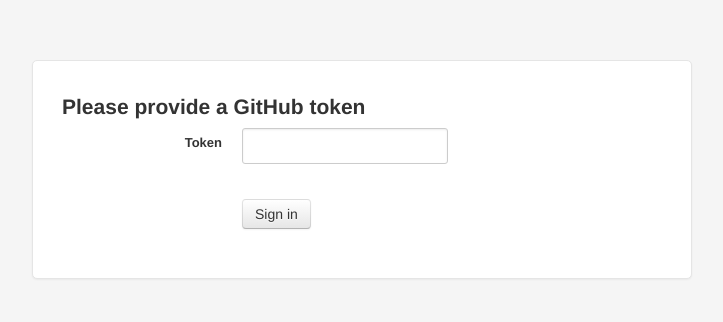
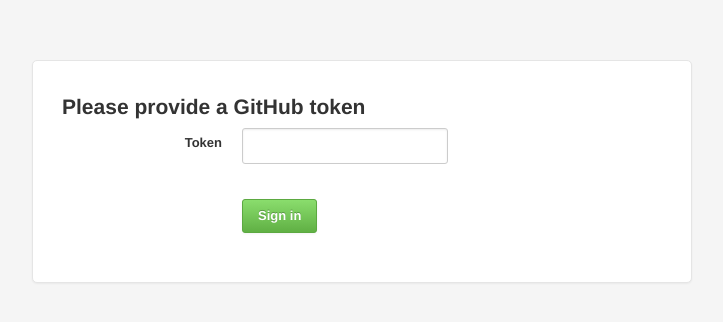
Before and after one commit to Maks3w/GHGFK, a browser extension: page app/options.html in a window 1280 px wide. Shown: the whole page, without its empty margins (278-1001 px from the left). Drawn offline with Linux system fonts and the light colour scheme.

Commit message:
Apply GitHub styles to some buttons in the Chrome Extension

```diff
--- a/app/options.html
+++ b/app/options.html
@@ -23,7 +23,7 @@
         </div>
         <div class="control-group">
             <div class="controls">
-                <button type="submit" class="btn">Sign in</button>
+                <button type="submit" class="button primary">Sign in</button>
             </div>
         </div>
     </form>
```
